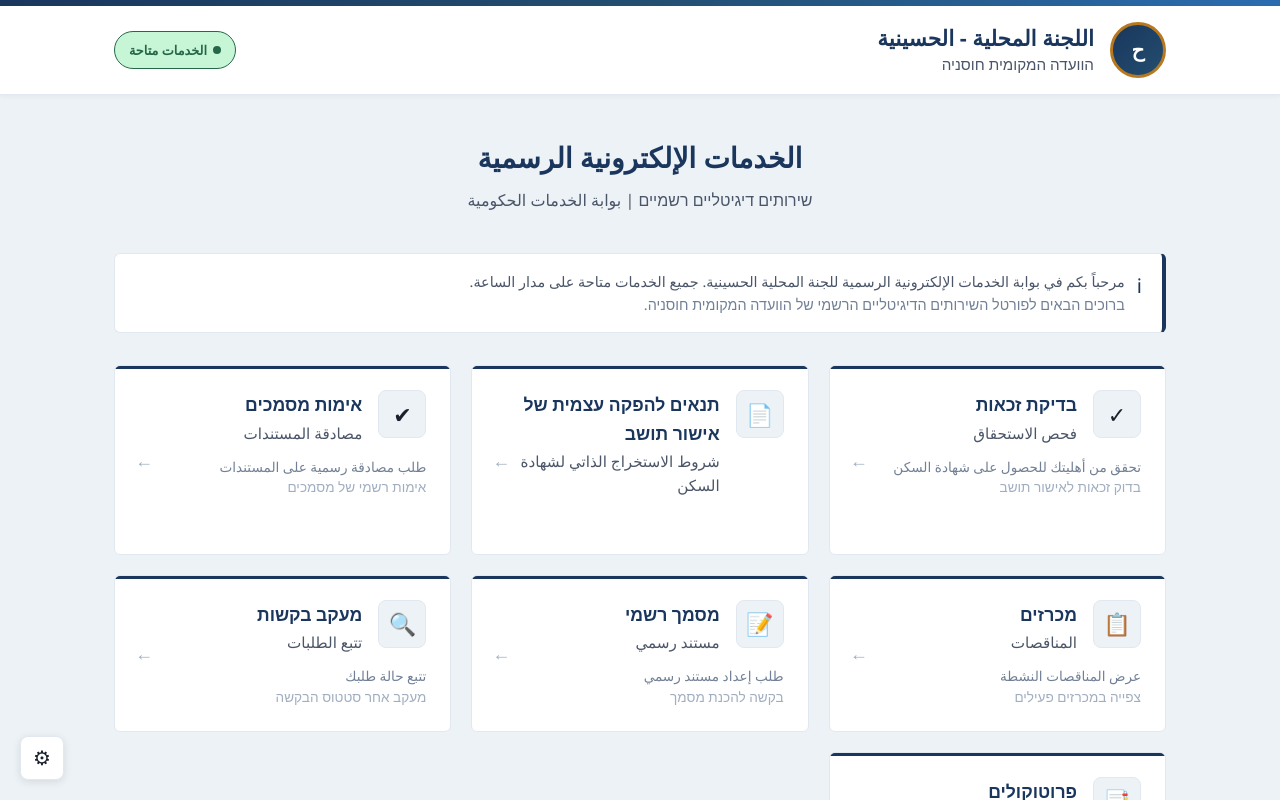
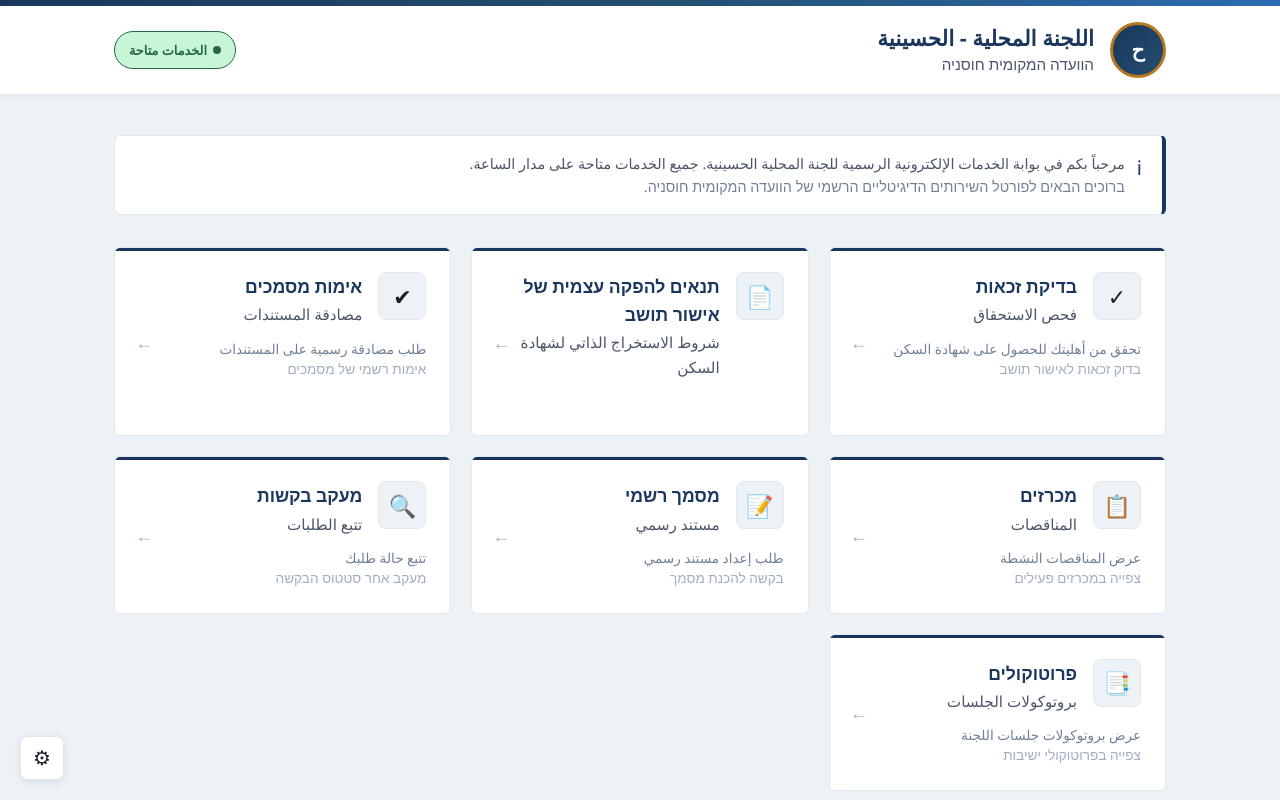
Before and after one commit to MohamedSawaed/toshav, a React (Create React App) app: page / in a window 1280 px wide. Shown: the top 800 px of the page. Built offline with nearby package versions, Linux system fonts and the light colour scheme; no server answers.

Commit message:
Remove duplicate title from homepage

```diff
--- a/src/App.js
+++ b/src/App.js
@@ -459,12 +459,6 @@ function App() {
 
         {/* Main Content */}
         <main style={styles.main}>
-          {/* Welcome Section */}
-          <div style={styles.welcomeSection}>
-            <h2 style={styles.welcomeTitle}>الخدمات الإلكترونية الرسمية</h2>
-            <p style={styles.welcomeSubtitle}>שירותים דיגיטליים רשמיים | بوابة الخدمات الحكومية</p>
-          </div>
-
           {/* Info Box */}
           <div style={styles.infoBox}>
             <span style={styles.infoIcon}>ℹ</span>
```
